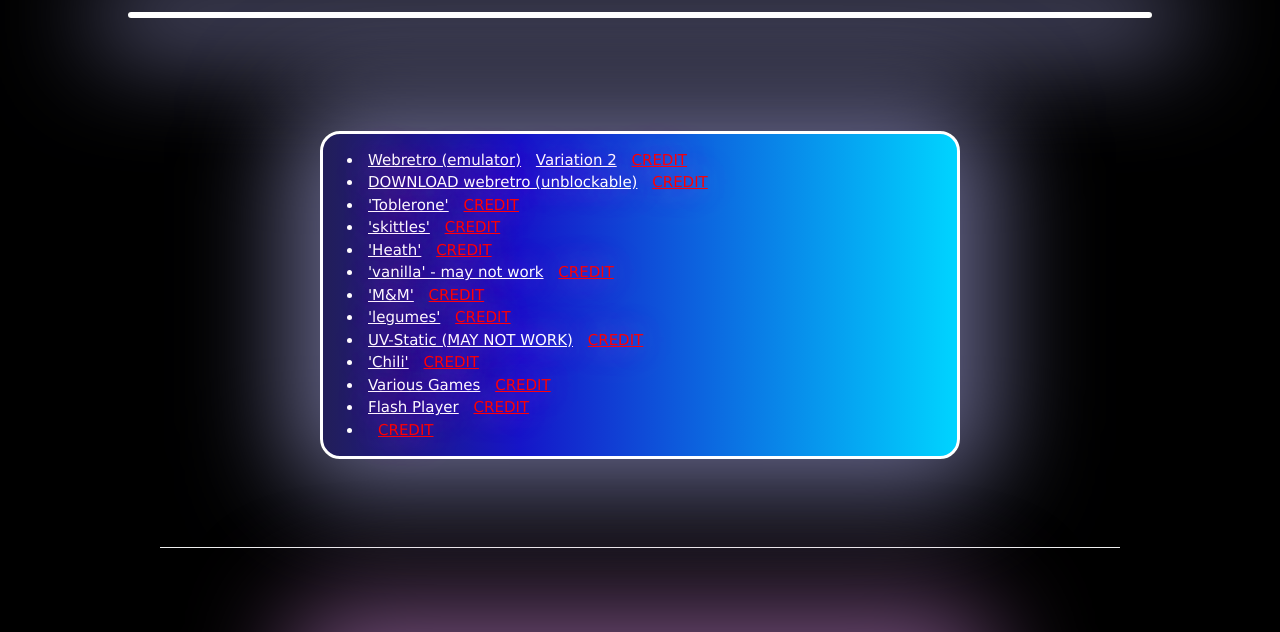
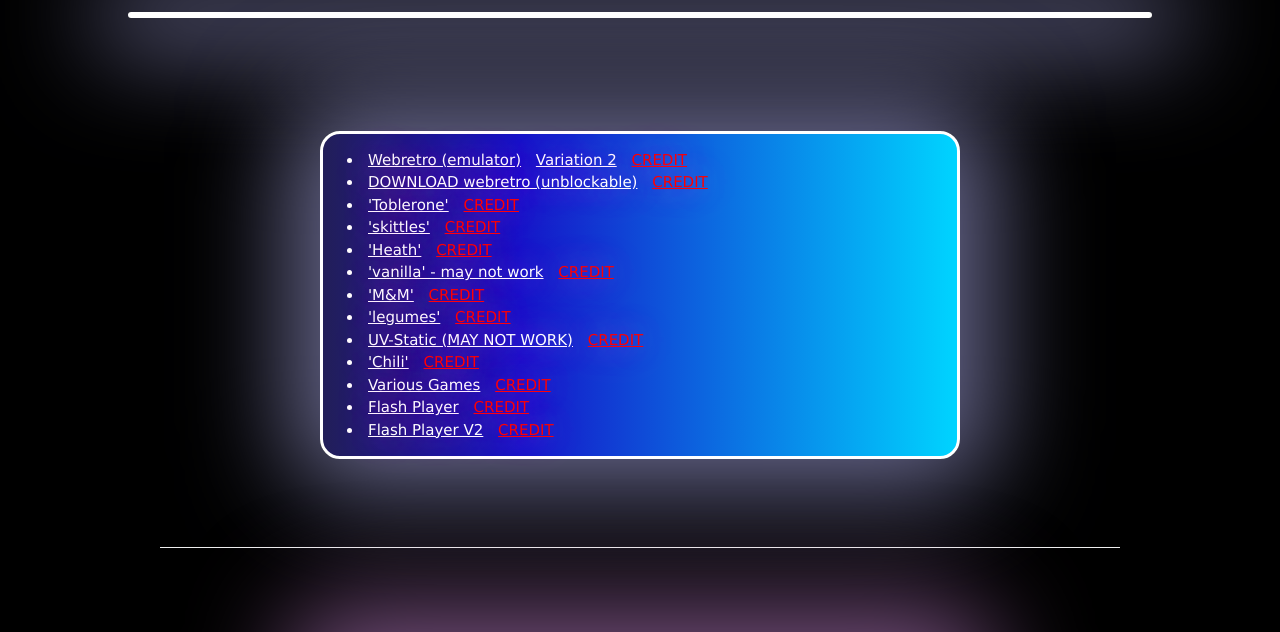
Before and after one commit to jamesmanogutemberg/main, a plain HTML site: page indexunencrypted.html in a window 1280 px wide. Shown: the part 127-759 px from the top of the page. Drawn offline with nearby package versions, Linux system fonts and the light colour scheme.

Commit message:
Update indexunencrypted.html

```diff
--- a/indexunencrypted.html
+++ b/indexunencrypted.html
@@ -94,7 +94,7 @@
     <li><a href="https://jamesmanogutemberg.github.io/chili" target=_blank">'Chili'</a> <a href="https://github.com/CBGamesdev/chilibowlflash" target="_blank" style="color:red;">CREDIT</a></li>
     <li><a href="https://jamesmanogutemberg.github.io/various-games" target="_blank">Various Games</a> <a href="https://github.com/camwhaler/Games" target="_blank" style="color:red;">CREDIT</a></li>
       <li><a href="https://jamesmanogutemberg.github.io/ruffle-player" target="_blank">Flash Player</a> <a href="https://github.com/gvvad/ruffle-web-player" target="_blank" style="color:red;">CREDIT</a></li>
-      <li><a href="https://jamesmanogutemberg.github.io/flashplayer-v2" target="_blank"></a> <a href="https://github.com/clubpenguinadvanced/waflash-demo" style="color:red;">CREDIT</a></li>
+      <li><a href="https://jamesmanogutemberg.github.io/flashplayer-v2" target="_blank">Flash Player V2</a> <a href="https://github.com/clubpenguinadvanced/waflash-demo" style="color:red;">CREDIT</a></li>
   </ul>
 
   </div>
```
